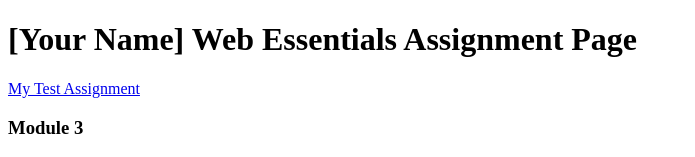
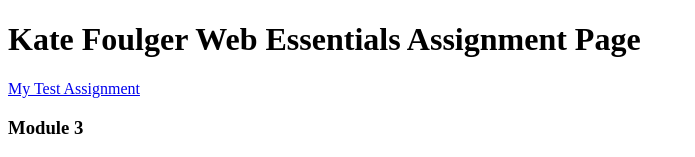
Before and after one commit to katefoulger/dwdd1600, a plain HTML site: page index.html in a window 1280 px wide. Shown: the top 157 px of the page, without its empty margins (0-695 px from the left). Drawn offline with Linux system fonts and the light colour scheme.

Commit message:
Added name

```diff
--- a/index.html
+++ b/index.html
@@ -6,7 +6,7 @@
 		<title>dwdd 1600 assignment list page</title>
 	</head>
 	<body>
-		<h1>[Your Name] Web Essentials Assignment Page</h1>
+		<h1>Kate Foulger Web Essentials Assignment Page</h1>
 		<p><a href="01test">My Test Assignment</a></p>
 
 		<h3>Module 3</h3>
```
